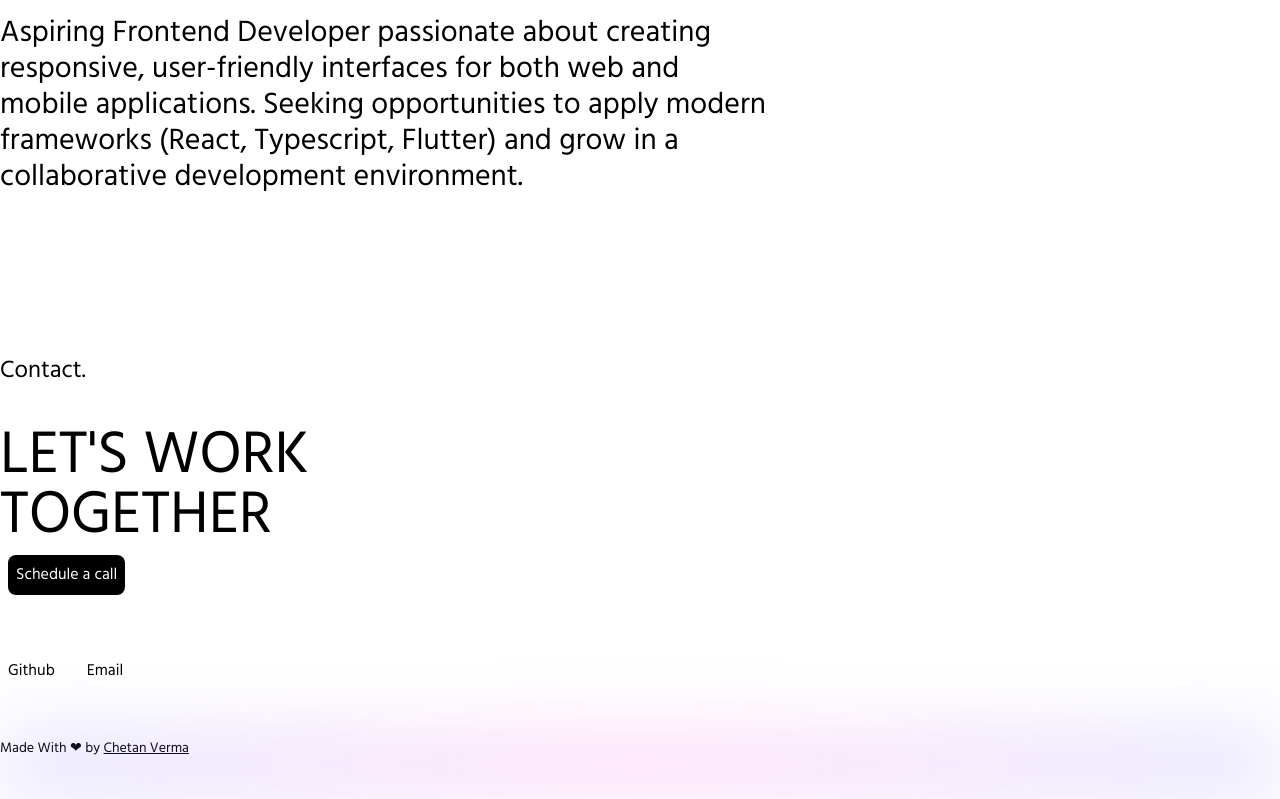
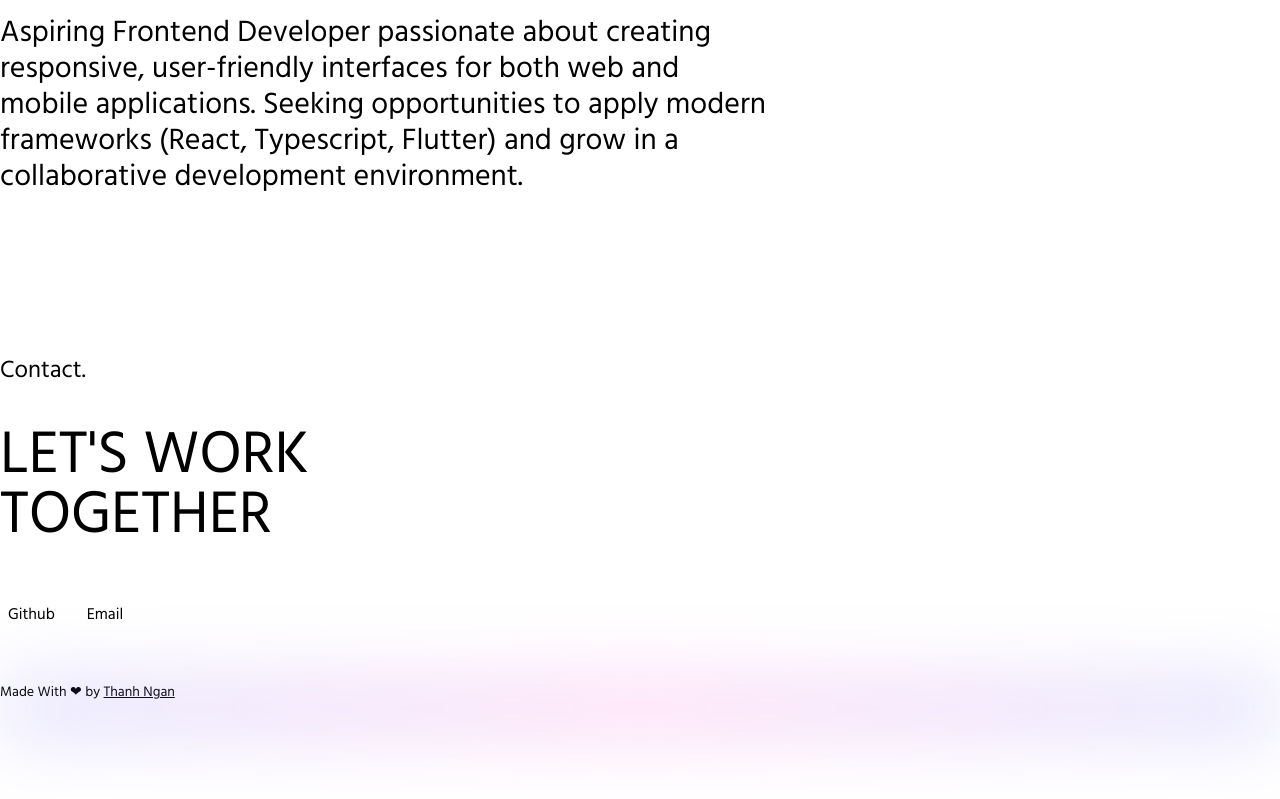
Before and after one commit to thanhngan1006/thanhngan-portfolio, a Next.js app: page / in a window 1280 px wide. Shown: the part 2537-3336 px from the top of the page. After the commit the page ends 3280 px from the top, so only its background shows below. Built offline with nearby package versions, Linux system fonts and the light colour scheme.

Commit message:
change title in resume

```diff
--- a/components/Footer/index.js
+++ b/components/Footer/index.js
@@ -16,7 +16,7 @@ const Footer = ({}) => {
             <h1 className="text-3xl tablet:text-6xl laptop:text-6xl laptopl:text-8xl text-bold">
               TOGETHER
             </h1>
-            <Button type="primary">Schedule a call</Button>
+            {/* <Button type="primary">Schedule a call</Button> */}
             <div className="mt-10">
               <Socials />
             </div>
@@ -26,7 +26,7 @@ const Footer = ({}) => {
       <h1 className="text-sm text-bold mt-2 laptop:mt-10 p-2 laptop:p-0">
         Made With ❤ by{" "}
         <Link href="http://www.chetanverma.com">
-          <a className="underline underline-offset-1">Chetan Verma</a>
+          <a className="underline underline-offset-1">Thanh Ngan</a>
         </Link>
       </h1>
     </>
--- a/pages/resume.js
+++ b/pages/resume.js
@@ -54,7 +54,7 @@ const Resume = () => {
                 <Socials />
               </div>
               <div className="mt-5">
-                <h1 className="text-2xl font-bold">Experience</h1>
+                <h1 className="text-2xl font-bold">Projects</h1>
 
                 {resume.experiences.map(
                   ({ id, dates, type, position, bullets }) => (
```
